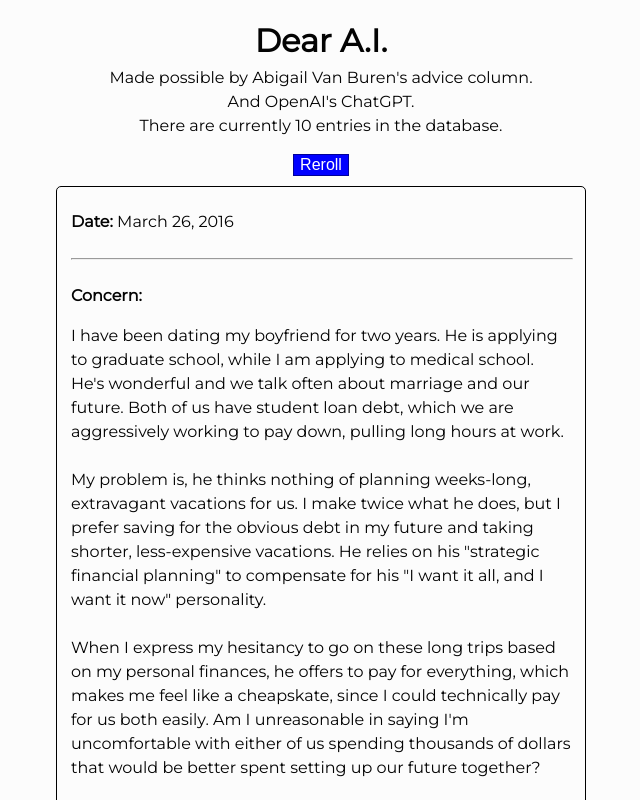
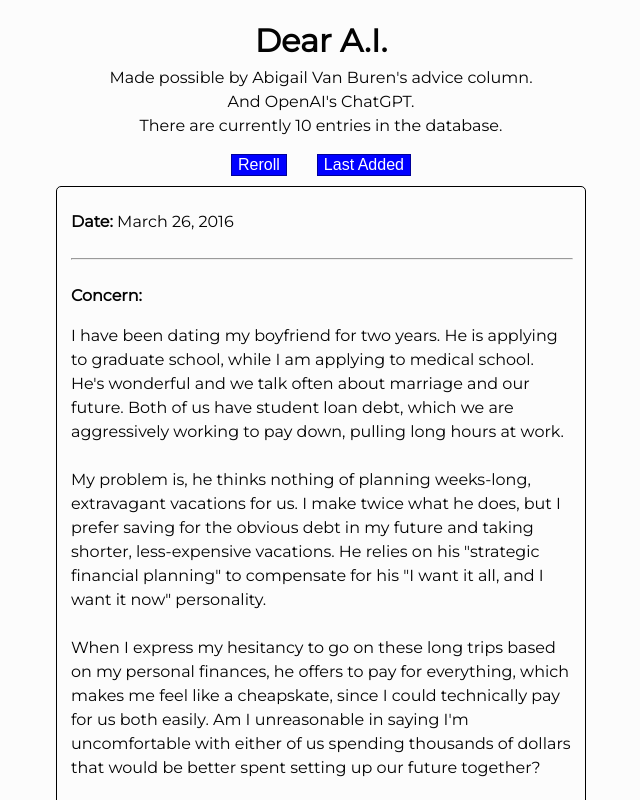
Before and after one commit to balderekjk/dear-ai-abby, a React (Create React App) app: page / in a window 1280 px wide. Shown: the top 800 px of the page, without its empty margins (319-959 px from the left). Built offline with nearby package versions, Linux system fonts and the light colour scheme.

Commit message:
corrected date and added feature

```diff
--- a/public/index.html
+++ b/public/index.html
@@ -1,14 +1,12 @@
 <!DOCTYPE html>
 <html lang="en">
+
 <head>
 	<meta charset="utf-8" />
 	<link rel="icon" href="%PUBLIC_URL%/favicon.ico" />
 	<meta name="viewport" content="width=device-width, initial-scale=1" />
 	<meta name="theme-color" content="#000000" />
-    <meta
-      name="description"
-      content="Web site created using create-react-app"
-    />
+	<meta name="description" content="Web site created using create-react-app" />
 	<link rel="apple-touch-icon" href="%PUBLIC_URL%/logo192.png" />
 	<!--
       manifest.json provides metadata used when your web app is installed on a
@@ -24,8 +22,9 @@
       work correctly both with client-side routing and a non-root public URL.
       Learn how to configure a non-root public URL by running `npm run build`.
     -->
-    <title>React App</title>
+	<title>Dear A.I.</title>
 </head>
+
 <body>
 	<noscript>You need to enable JavaScript to run this app.</noscript>
 	<div id="root"></div>
@@ -40,4 +39,5 @@
       To create a production bundle, use `npm run build` or `yarn build`.
     -->
 </body>
+
 </html>
--- a/src/App.css
+++ b/src/App.css
@@ -62,6 +62,10 @@ p {
   width: inherit;
 }
 
+.btns > button {
+  margin: 0 15px;
+}
+
 @media screen and (max-width: 632px) {
   .card {
     width: 80vw;
--- a/src/App.js
+++ b/src/App.js
@@ -8,6 +8,11 @@ function App() {
   const rerollId = () => {
     setAbbyId(-1);
     setAbbyId(Math.floor(Math.random() * abby.length));
+  };
+
+  const getLast = () => {
+    setAbbyId(-1);
+    setAbbyId(abby.length - 1);
   };
 
   useEffect(() => {
@@ -26,9 +31,14 @@ function App() {
 
       {abbyId !== -1 ? (
         <>
-          <button onClick={rerollId} style={{ width: 'fit-content' }}>
-            Reroll
-          </button>
+          <div className="btns">
+            <button onClick={rerollId} style={{ width: 'fit-content' }}>
+              Reroll
+            </button>
+            <button onClick={getLast} style={{ width: 'fit-content' }}>
+              Last Added
+            </button>
+          </div>
           <div className="card">
             <p className="inherit-width">
               <strong>Date: </strong>
```
Also changed, not shown: src/db.json (+1 -1 lines), 1 other file (tests, documents, lock files or other folders). Lines whose indentation alone changed are shown as unchanged.
